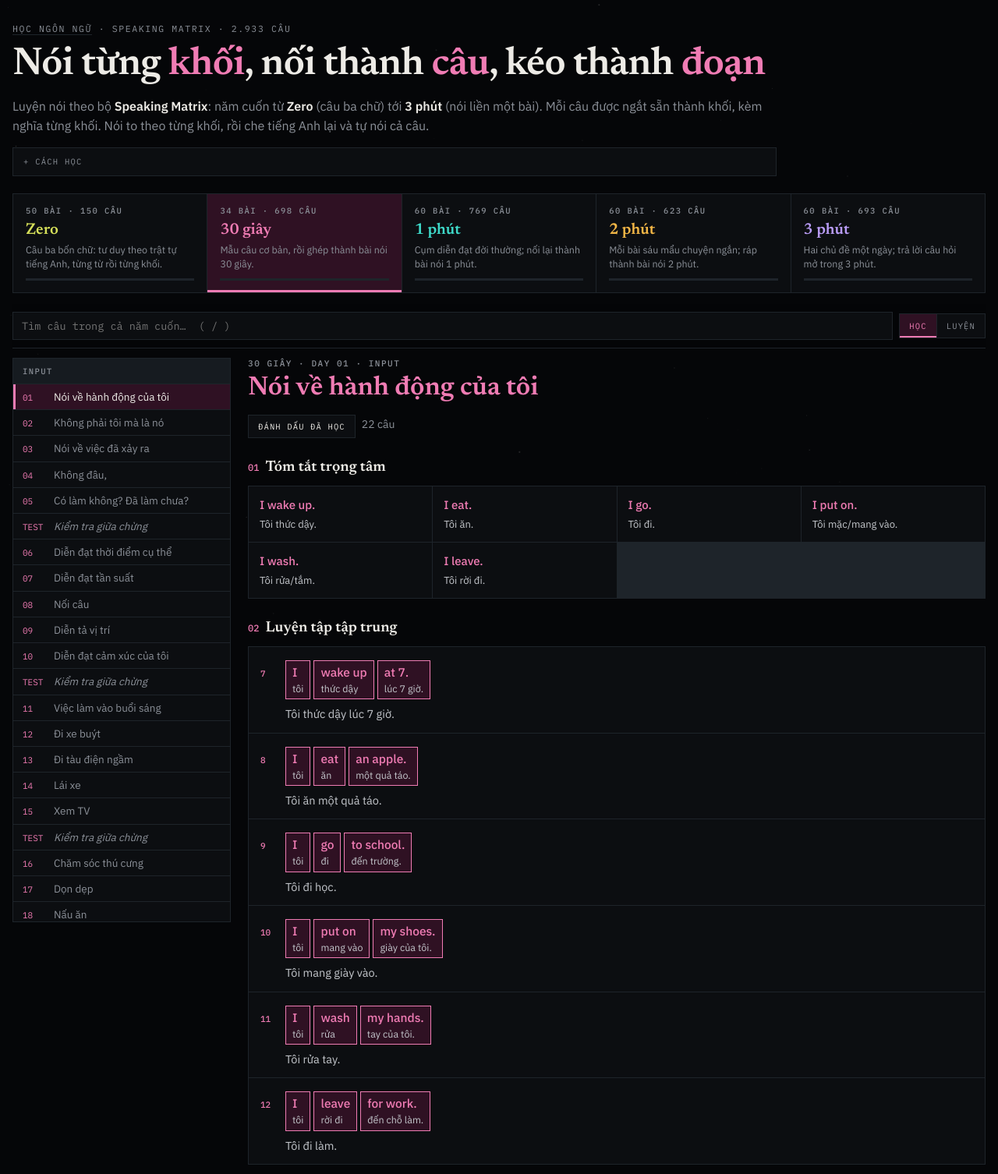
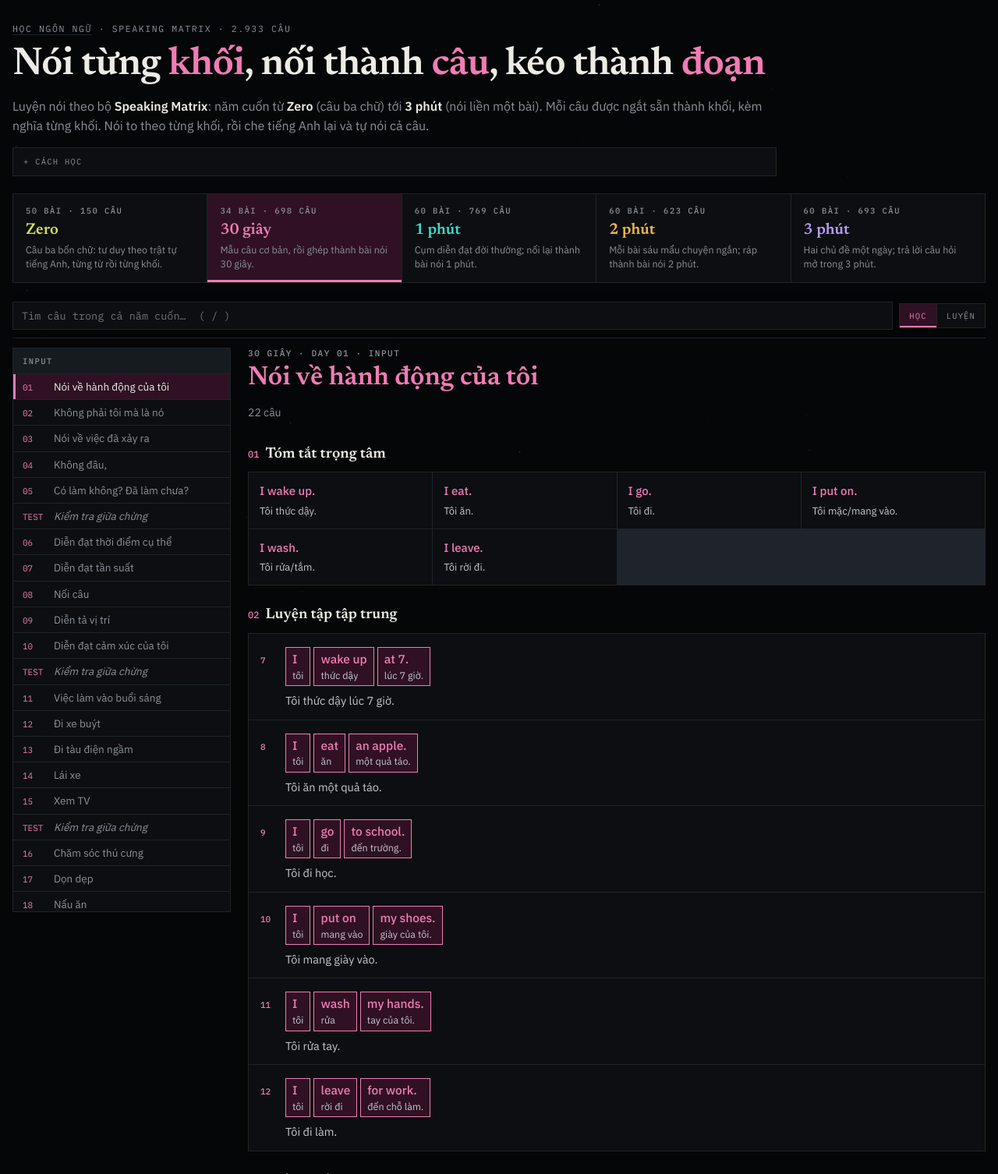
Before and after one commit to tmn281196/hoc-ngon-ngu, a PHP site: page /en-matrix/index.html in a window 1280 px wide. Shown: the top 1506 px of the page at 78% size. Run offline with PHP 8.4, Linux system fonts and the light colour scheme.

Commit message:
en-matrix: bỏ nút đánh dấu đã học
Bỏ luôn dấu ✓ trong danh sách bài và thanh tiến độ ở năm cuốn.

Co-Authored-By: Claude Opus 5.5 <noreply@anthropic.com>

```diff
--- a/src/en-matrix/app.js
+++ b/src/en-matrix/app.js
@@ -58,7 +58,6 @@
 
     const state = {
       mode: store.get("mode", "learn"),
-      done: new Set(store.get("done", [])),
     };
 
     // ------------------------------------------------------------ năm cuốn, danh sách bài
@@ -66,11 +65,9 @@
       $("#books").innerHTML = BOOKS.map(b => {
         const info = BOOK_INFO[b.id] || { short: b.id, desc: "" };
         const n = b.days.reduce((s, d) => s + d.all.length, 0);
-        const done = b.days.filter(d => state.done.has(d.key)).length;
         return `<button type="button" class="b-${b.id}${b.id === cur ? " on" : ""}" data-book="${b.id}">
           <span class="n">${b.days.length} bài · ${n} câu</span>
           <h2>${esc(info.short)}</h2><p>${esc(info.desc)}</p>
-          <span class="bar" title="${done}/${b.days.length} bài đã học"><i style="width:${(100 * done / b.days.length).toFixed(1)}%"></i></span>
         </button>`;
       }).join("");
     }
@@ -80,8 +77,7 @@
       el.innerHTML = book.parts.map(p => `<h3>${p.name === "INPUT" && book.id === "zero" ? "Thực hành" : p.name}</h3>` +
         p.days.map(d => `<a href="#${d.key}" class="${d.kind}"${d.key === cur ? ' aria-current="page"' : ""}>
           <span class="no">${esc(d.no)}</span>
-          <span class="t">${esc(dayTitle(d))}</span>
-          <span class="ok">${state.done.has(d.key) ? "✓" : ""}</span></a>`).join("")).join("");
+          <span class="t">${esc(dayTitle(d))}</span></a>`).join("")).join("");
       const on = el.querySelector('[aria-current="page"]');
       if (on) {
         const top = on.offsetTop - el.clientHeight / 2;
@@ -124,9 +120,7 @@
       let h = `<h2 class="dayh"><span class="no">${esc(info.short)} · ${d.kind === "test" ? "" : "Day " + esc(d.no) + " · "}${KIND[d.kind] || d.part}</span>${esc(dayTitle(d))}</h2>`;
       if (d.titleEn) h += `<p class="sub"><span class="en" lang="en">${esc(d.titleEn)}</span></p>`;
       if (d.uses) h += `<p class="sub">Dùng lại mẫu câu của INPUT: ${esc(d.uses)}</p>`;
-      const doneNow = state.done.has(d.key);
-      h += `<div class="bar2"><button type="button" class="btn${doneNow ? " done" : ""}" id="mark">${doneNow ? "✓ Đã học" : "Đánh dấu đã học"}</button>
-        <span class="sub">${d.all.length} câu</span></div>`;
+      h += `<div class="bar2"><span class="sub">${d.all.length} câu</span></div>`;
 
       if (d.items) h += `<div class="items">${d.items.map(it => itemHTML(it, ++n)).join("")}</div>`;
       (d.blocks || []).forEach((bl, bi) => {
@@ -162,11 +156,6 @@
       const main = $("#main");
       main.innerHTML = h;
 
-      $("#mark").onclick = () => {
-        if (state.done.has(d.key)) state.done.delete(d.key); else state.done.add(d.key);
-        store.set("done", [...state.done]);
-        renderDay(d); renderBooks(b.id); renderDays(b, d.key);
-      };
       if (d.script) {
         const secs = info.secs || 60;
         $("#go").onclick = () => {
--- a/src/en-matrix/index.html
+++ b/src/en-matrix/index.html
@@ -27,7 +27,6 @@
         <li>Phần <strong>INPUT</strong> dạy mẫu câu; phần <strong>OUTPUT</strong> ráp các mẫu đó thành một bài
           nói liền (ghi rõ bài dùng lại những ngày INPUT nào). Cuối bài OUTPUT, thử nói cả đoạn trong 30 giây,
           1, 2 hay 3 phút.</li>
-        <li>Xong một bài thì đánh dấu <strong>Đã học</strong>; trình duyệt này sẽ nhớ.</li>
       </ul>
     </details>
   </header>
--- a/src/en-matrix/style.css
+++ b/src/en-matrix/style.css
@@ -63,8 +63,6 @@ h1 em{font-style:normal; color:var(--k)}
 .books .n{display:block; margin-bottom:6px; color:var(--muted); font:500 10.5px "IBM Plex Mono", monospace; letter-spacing:.14em; text-transform:uppercase}
 .books h2{margin:0 0 4px; font:600 20px/1.2 "Newsreader", Georgia, serif; color:var(--k)}
 .books p{margin:0; color:var(--muted); font-size:12.5px; line-height:1.45}
-.books .bar{display:block; height:3px; margin-top:10px; background:var(--line)}
-.books .bar i{display:block; height:100%; background:var(--k)}
 
 /* ---- thanh điều khiển ---- */
 .controls{
@@ -93,14 +91,13 @@ h1 em{font-style:normal; color:var(--k)}
   font:500 10.5px "IBM Plex Mono", monospace; letter-spacing:.14em; text-transform:uppercase;
 }
 .days a{
-  display:grid; grid-template-columns:34px minmax(0,1fr) 14px; gap:6px; align-items:baseline;
+  display:grid; grid-template-columns:34px minmax(0,1fr); gap:6px; align-items:baseline;
   padding:7px 12px; color:var(--muted); text-decoration:none; font-size:13.5px; line-height:1.35;
   border-top:1px solid var(--line);
 }
 .days a:hover{background:var(--panel2); color:var(--ink)}
 .days a[aria-current="page"]{background:var(--kb); color:var(--ink); box-shadow:inset 3px 0 0 var(--k)}
 .days a .no{color:var(--k); font:11px "IBM Plex Mono", monospace}
-.days a .ok{color:#8FD67A; font-size:12px}
 .days a.review .t, .days a.test .t{font-style:italic}
 
 /* ---- bài ---- */
@@ -118,7 +115,6 @@ main:focus{outline:none}
 }
 .btn:hover{background:var(--panel2)}
 .btn.on{background:var(--kb); color:var(--k); border-color:var(--k)}
-.btn.done{color:#8FD67A; border-color:#8FD67A}
 .nav{display:flex; justify-content:space-between; gap:8px; margin-top:26px}
 .nav a{flex:1; max-width:48%; padding:12px 14px; border:1px solid var(--line); background:var(--panel); color:var(--muted); text-decoration:none; font-size:13.5px}
 .nav a:hover{background:var(--panel2); color:var(--ink)}
```
